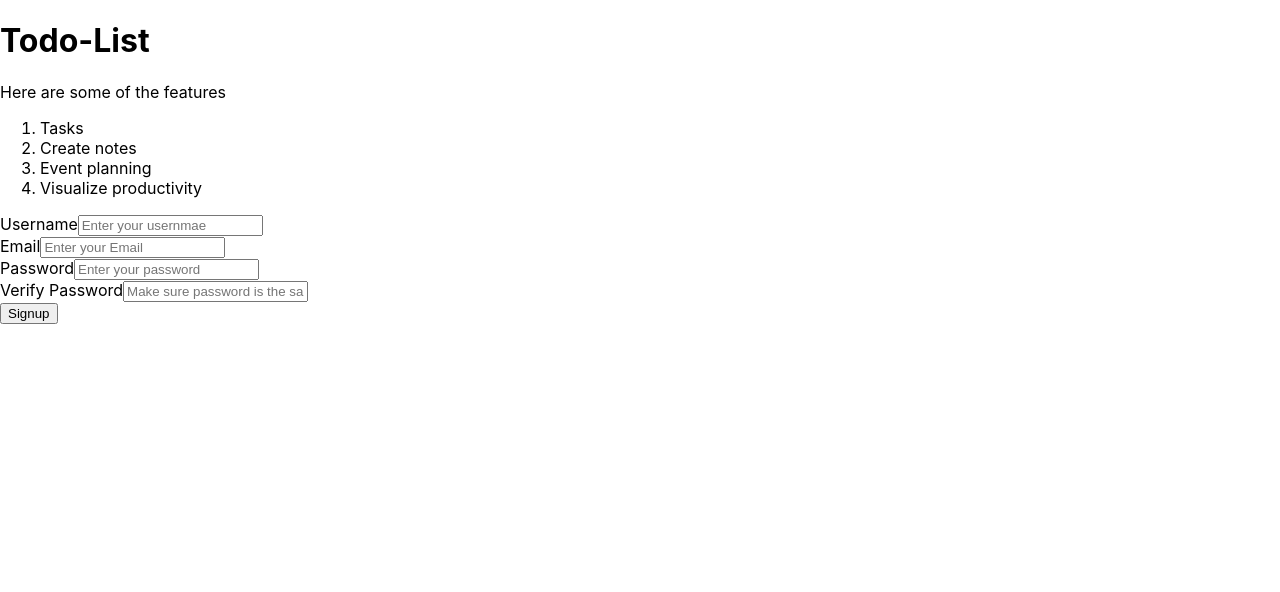
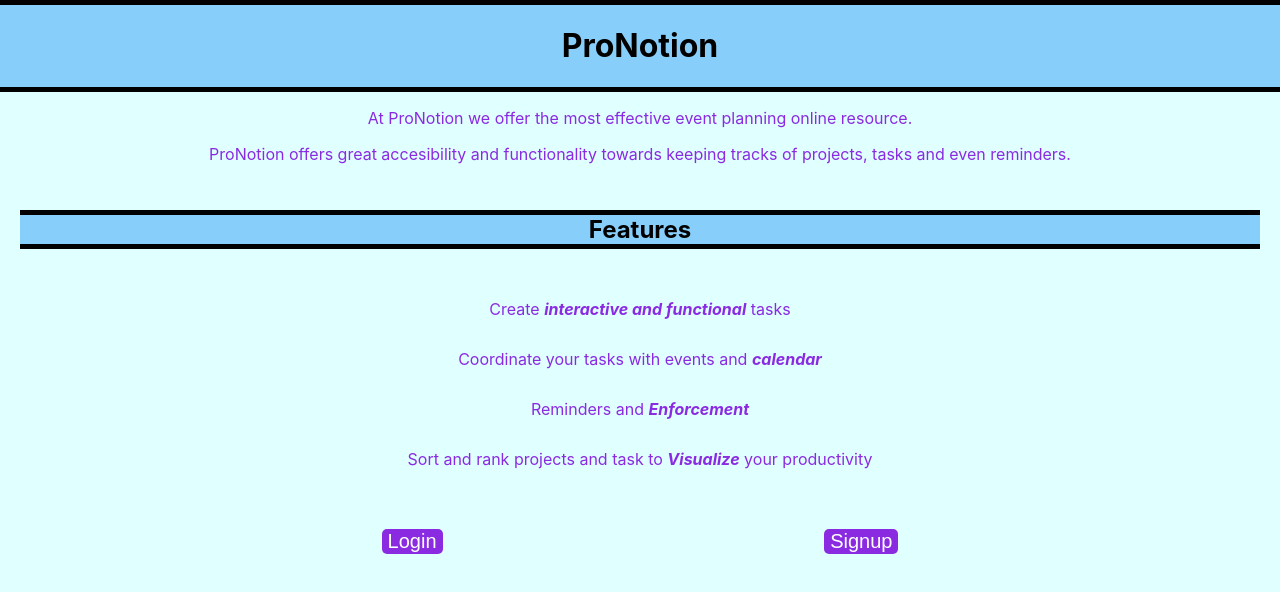
Before and after one commit to kam-stand/Todo-List, a React (Create React App) app in the folder client/: page / in a window 1280 px wide. Shown: the top 592 px of the page. Built offline with nearby package versions, Linux system fonts and the light colour scheme.

Commit message:
created welcome page and layout. login and signup logic finished

```diff
--- a/client/src/App.css
+++ b/client/src/App.css
@@ -1,38 +1,42 @@
-.App {
+.welcome{
   text-align: center;
+  justify-content:center ;
+}
+.title {
+  border-top: solid 5px black;
+  background-color: lightskyblue;
+
+  border-bottom: 5px solid black;
+}
+.welcome p{
+  color: blueviolet;
+}
+.headfeats{
+  border-top: solid 5px black;
+background-color: lightskyblue;
+  border-bottom: solid 5px black;
+
+}
+.feats{
+  margin: 10px;
+  padding: 10px;
+}
+.feats div {
+  color: blueviolet;
+  text-align: center; /* This ensures the text inside li is left-aligned */
+  padding: 10px;
+  margin: 10px;
 }
 
-.App-logo {
-  height: 40vmin;
-  pointer-events: none;
+.log-sign{
+  display: flex;
+  justify-content: space-evenly;
 }
-
-@media (prefers-reduced-motion: no-preference) {
-  .App-logo {
-    animation: App-logo-spin infinite 20s linear;
-  }
+.log-sign button{
+  font-size: 20px;
+  color: white;
+  background-color: blueviolet;
+  cursor: pointer;
+  border: none;
+  border-radius: 5px;
 }
-
-.App-header {
-  background-color: #282c34;
-  min-height: 100vh;
-  display: flex;
-  flex-direction: column;
-  align-items: center;
-  justify-content: center;
-  font-size: calc(10px + 2vmin);
-  color: white;
-}
-
-.App-link {
-  color: #61dafb;
-}
-
-@keyframes App-logo-spin {
-  from {
-    transform: rotate(0deg);
-  }
-  to {
-    transform: rotate(360deg);
-  }
-}
--- a/client/src/component/login/login.js
+++ b/client/src/component/login/login.js
@@ -1,42 +1,15 @@
-import Signup from "../signup/signup"
 import React, { useState } from 'react';
+import LoginForm from './loginform';
 
 export default function Login() {
-    const[registered, notregistered] = useState(false)
-    const login = () =>{
-        return(
-            <form className="login_page">
-            <div>
-                <label>Username</label>
-                <input type="text" placeholder="Enter your usernmae"></input>
-            </div>
-            <div>
-                <label>Password</label>
-                <input type="text" placeholder="Enter your password"></input>
-            </div>
-            <div>
-                <button>Login</button>
-            </div>
-            <p>Not registered? No problem signup</p>
-            <button>register</button>
-        </form>
-
-        )
+    const [login, loginform] = useState(false)
+    const handleLogin = () =>{
+       loginform(!login)
     }
-    const Render = () =>{
-        if(!registered){
-            return(
-                <Signup/>
-            )
-        }
-        else{
-            return(
-                login()
-            )
-        }
-    }
-
-    return (
-        Render()
-    )
+  return(
+    <>
+    <button onClick={handleLogin}>Login</button>
+    {login ?<LoginForm/> : null}
+    </>
+  )
 }
--- /dev/null
+++ b/client/src/component/login/loginform.js
@@ -0,0 +1,17 @@
+export default function LoginForm(){
+    return(
+        <>
+        <form>
+            <div>
+            <label>Username</label>
+            <input type="text" placeholder="username"></input>
+            </div>
+            <div>
+            <label>Password</label>
+            <input type="text" placeholder="password"></input>
+            </div>
+            <p>Forgot Password?</p>
+        </form>
+        </>
+    )
+}
--- a/client/src/component/signup/signup.js
+++ b/client/src/component/signup/signup.js
@@ -2,27 +2,7 @@ export default function Signup() {
 
     return (
         <>
-            <form className="signup_page">
-                <div>
-                    <label>Username</label>
-                    <input type="text" placeholder="Enter your usernmae"></input>
-                </div>
-                <div>
-                    <label>Email</label>
-                    <input type="text" placeholder="Enter your Email"></input>
-                </div><div>
-                    <label>Password</label>
-                    <input type="text" placeholder="Enter your password"></input>
-                </div>
-                <div>
-                    <label>Verify Password</label>
-                    <input type="text" placeholder="Make sure password is the same"></input>
-                </div>
-                <div>
-                    <button>Signup</button>
-                </div>
-
-            </form>
+        <button>Signup</button>
 
         </>
     )
--- a/client/src/component/welcome/welcome.js
+++ b/client/src/component/welcome/welcome.js
@@ -1,23 +1,33 @@
 import Login from "../login/login";
+import Signup from "../signup/signup";
 
 export default function Welcome() {
     return (
         <>
-          <div className="welcome_page">
-            <h1>Todo-List</h1>
-            <p>Here are some of the features</p>
-            <div>
-                <ol>
-                    <li>Tasks</li>
-                    <li>Create notes</li>
-                    <li>Event planning</li>
-                    <li>Visualize productivity</li>
-                </ol>
+        <div className="welcome">
+            <div className="title">
+            <h1>ProNotion</h1>
             </div>
             <div>
+                <p>At ProNotion we offer the most effective event planning online resource.</p>
+                <p>ProNotion offers great accesibility and functionality towards keeping tracks of projects, tasks and even reminders.</p>
+            </div>
+            <div className="feats">
+                <h2 className="headfeats">Features</h2>
+                <div>
+                    <div>Create <b><i>interactive and functional</i></b> tasks</div>
+                    <div>Coordinate your tasks with events and <b><i>calendar</i></b></div>
+                    <div>Reminders and <b><i>Enforcement</i></b></div>
+                    <div>Sort and rank projects and task to <b><i>Visualize</i></b> your productivity</div>
+                </div>
+            </div>
+
+            <div className="log-sign">
                 <Login/>
+                <Signup/>
             </div>
-          </div>
+
+        </div>
         </>
     )
 }
--- a/client/src/index.css
+++ b/client/src/index.css
@@ -5,6 +5,8 @@ body {
     sans-serif;
   -webkit-font-smoothing: antialiased;
   -moz-osx-font-smoothing: grayscale;
+
+  background-color: lightcyan;
 }
 
 code {
```
